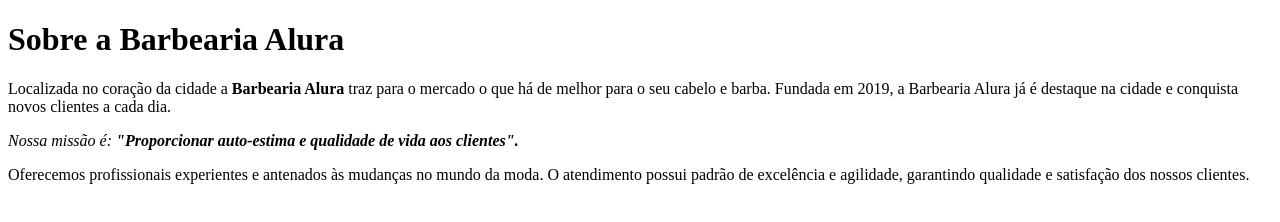
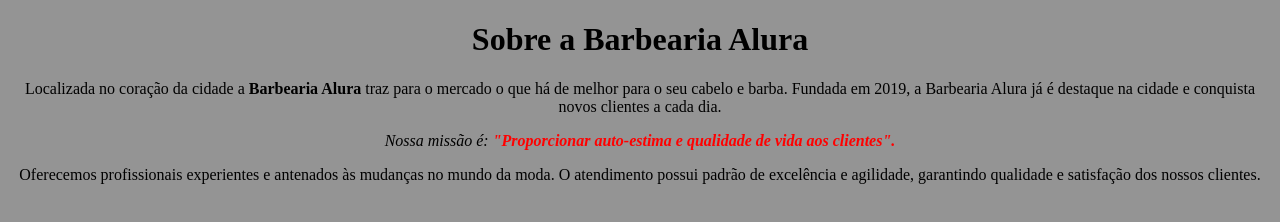
Before and after one commit to LucasdCandido/aprendendo-alura, a plain HTML site: page HTML CSS/index.html in a window 1280 px wide. Drawn offline with Linux system fonts and the light colour scheme.

Commit message:
cntinuando o estudo sobre html e css

```diff
--- /dev/null
+++ b/HTML CSS/css/style.css
@@ -0,0 +1,9 @@
+body {
+    background: rgb(148, 148, 148);
+}
+p{
+    text-align: center;
+}
+em strong {
+    color: red;
+}
--- a/HTML CSS/index.html
+++ b/HTML CSS/index.html
@@ -4,10 +4,11 @@
     <meta charset="UTF-8">
     <meta http-equiv="X-UA-Compatible" content="IE=edge">
     <meta name="viewport" content="width=device-width, initial-scale=1.0">
-    <title>Document</title>
+    <title>Barbearia Alura</title>
+    <link rel="stylesheet" href="css/style.css">
 </head>
 <body>
-    <h1>Sobre a Barbearia Alura</h1>
+    <h1 style="text-align: center;">Sobre a Barbearia Alura</h1>
 
     <p>Localizada no coração da cidade a <strong>Barbearia Alura</strong> traz para o mercado o que há de melhor para o seu cabelo e barba. Fundada em 2019, a Barbearia Alura já é destaque na cidade e conquista novos clientes a cada dia.</p>
 
```
